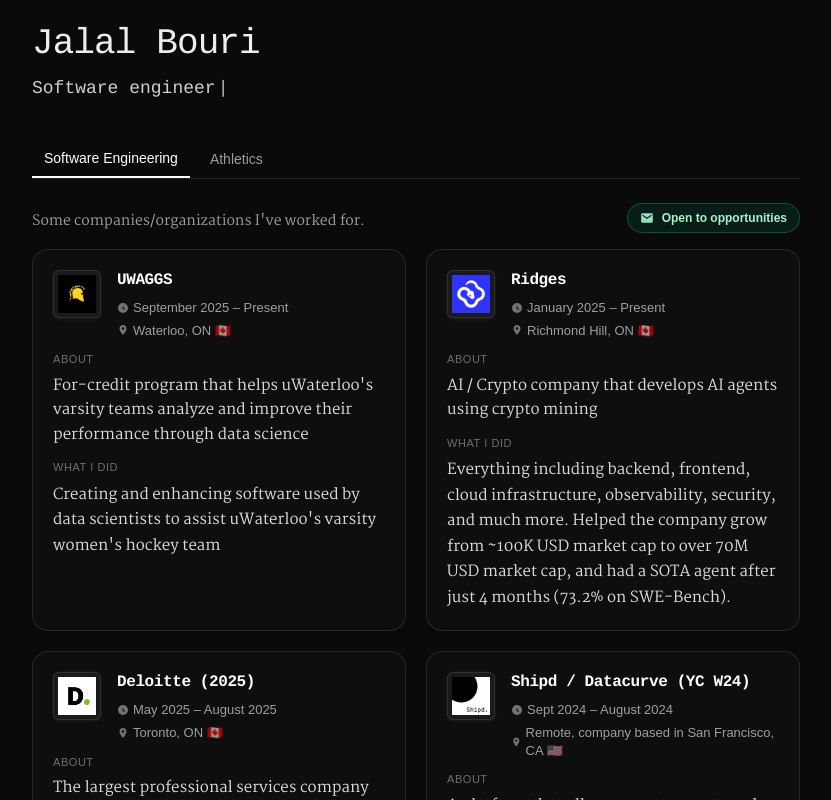
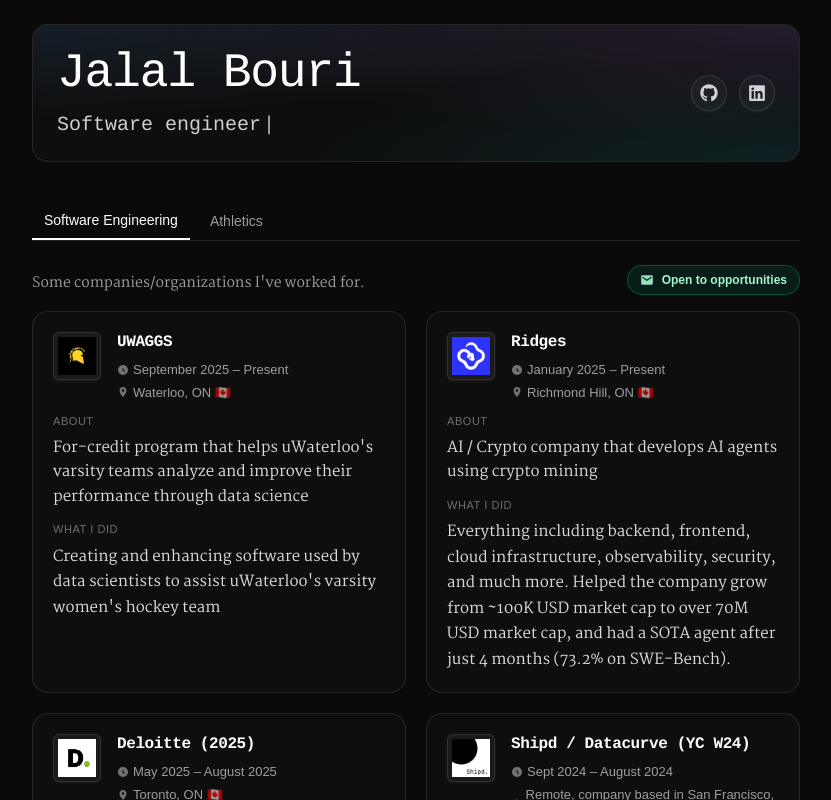
Before and after one commit to jzbouri/personal-website, a Next.js app: page / in a window 1280 px wide. Shown: the top 800 px of the page, without its empty margins (224-1055 px from the left). Built offline with nearby package versions, Linux system fonts and the light colour scheme; a web font is replaced by a local one.

Commit message:
show relevant links depending on selected tab

```diff
--- a/app/page.tsx
+++ b/app/page.tsx
@@ -20,9 +20,24 @@
     return "";
   }, [activeId]);
 
+  const links = useMemo(() => {
+    if (activeId === "software") {
+      return [
+        { label: "GitHub", href: "https://github.com/jzbouri" },
+        { label: "LinkedIn", href: "https://www.linkedin.com/in/jalal-bouri" },
+      ];
+    }
+    if (activeId === "athletics") {
+      return [
+        { label: "Strava", href: "https://www.strava.com/athletes/56842043" },
+      ];
+    }
+    return [] as { label: string; href: string }[];
+  }, [activeId]);
+
   return (
     <main className="mx-auto max-w-3xl">
-      <Header subtitle={subtitle} />
+      <Header subtitle={subtitle} links={links} />
       <Tabs items={items} initialTabId={activeId} onChange={setActiveId} />
     </main>
   );
--- a/components/layout/Header.tsx
+++ b/components/layout/Header.tsx
@@ -1,24 +1,65 @@
 "use client";
 
 import TypingText from "@/components/reactbits/TypingText";
+import { FaGithub, FaLinkedin, FaStrava } from "react-icons/fa6";
 
 interface HeaderProps {
   subtitle: string;
+  links?: { label: string; href: string }[];
 }
 
-export default function Header({ subtitle }: HeaderProps) {
+export default function Header({ subtitle, links = [] }: HeaderProps) {
+  const renderIcon = (label: string) => {
+    const lower = label.toLowerCase();
+    if (lower.includes("github")) return <FaGithub size={18} />;
+    if (lower.includes("linkedin")) return <FaLinkedin size={18} />;
+    if (lower.includes("strava")) return <FaStrava size={18} />;
+    return <FaGithub size={18} />;
+  };
+
   return (
-    <header className="mb-10">
-      <h1 className="text-4xl font-mono tracking-tight">Jalal Bouri</h1>
-      <div className="mt-3">
+    <header className="relative mb-10 overflow-hidden rounded-2xl border border-white/10 bg-white/[0.02] p-6">
+      <div className="pointer-events-none absolute inset-0 opacity-70" aria-hidden>
+        <div className="absolute inset-0 bg-[radial-gradient(120%_120%_at_0%_0%,rgba(96,165,250,0.16),transparent_60%),radial-gradient(120%_120%_at_100%_100%,rgba(34,211,238,0.14),transparent_60%),radial-gradient(140%_140%_at_100%_0%,rgba(192,132,252,0.18),transparent_60%)]" />
+      </div>
+
+      <div className="relative z-10 flex flex-col gap-4 sm:flex-row sm:items-center sm:justify-between">
+        <div>
+          <h1 className="text-4xl sm:text-5xl font-mono tracking-tight text-white">Jalal Bouri</h1>
+          <div className="mt-4">
             <TypingText
               text={subtitle}
-          className="font-mono text-lg leading-none text-white/80"
+              className="font-mono text-lg sm:text-xl leading-none text-white/80"
               typingSpeed={80}
               backspaceSpeed={40}
               pauseBeforeBackspace={0}
             />
           </div>
+        </div>
+
+        {links.length > 0 && (
+          <nav key={subtitle} className="flex flex-wrap items-center gap-2 sm:gap-3">
+            {links.map((link, idx) => (
+              <a
+                key={link.href}
+                href={link.href}
+                target="_blank"
+                rel="noopener noreferrer"
+                className="inline-flex h-9 w-9 items-center justify-center rounded-full border border-white/10 bg-white/[0.03] text-white/80 shadow-sm shadow-white/5 transition-all hover:border-white/20 hover:bg-white/[0.06] hover:text-white focus:outline-none focus-visible:ring-2 focus-visible:ring-white/40"
+                aria-label={link.label}
+                title={link.label}
+                style={{ animation: "fade-in-up 320ms ease-out both", animationDelay: `${idx * 60}ms` }}
+              >
+                {renderIcon(link.label)}
+                <span className="sr-only">{link.label}</span>
+              </a>
+            ))}
+            <style jsx>{`
+              @keyframes fade-in-up { from { opacity: 0; transform: translateY(4px); } to { opacity: 1; transform: translateY(0); } }
+            `}</style>
+          </nav>
+        )}
+      </div>
     </header>
   );
 }
--- a/package.json
+++ b/package.json
@@ -13,7 +13,8 @@
     "next": "15.5.0",
     "posthog-js": "^1.260.2",
     "react": "19.1.0",
-    "react-dom": "19.1.0"
+    "react-dom": "19.1.0",
+    "react-icons": "^5.5.0"
   },
   "devDependencies": {
     "@eslint/eslintrc": "^3",
```
Also changed, not shown: 1 other file (tests, documents, lock files or other folders). Lines whose indentation alone changed are shown as unchanged.
